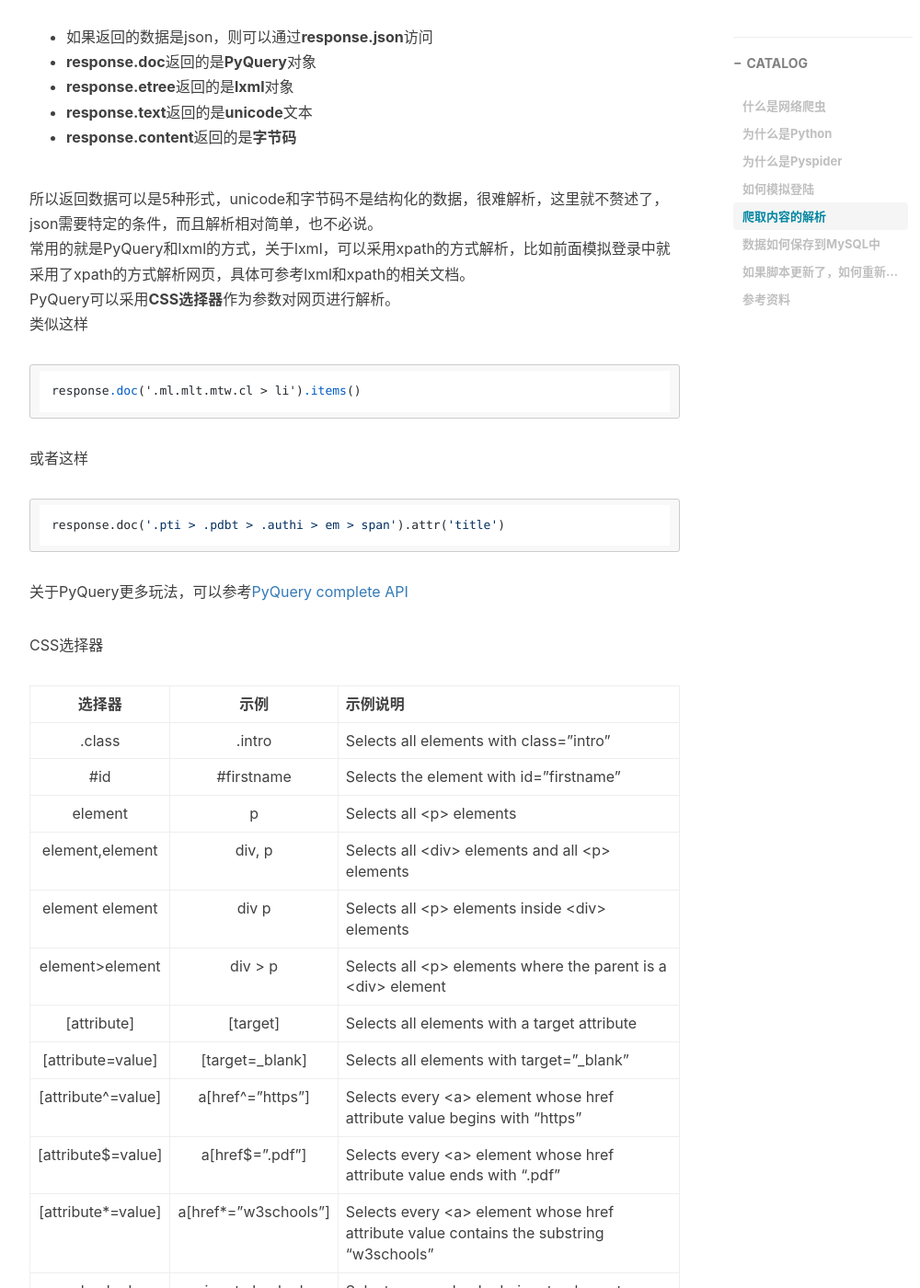
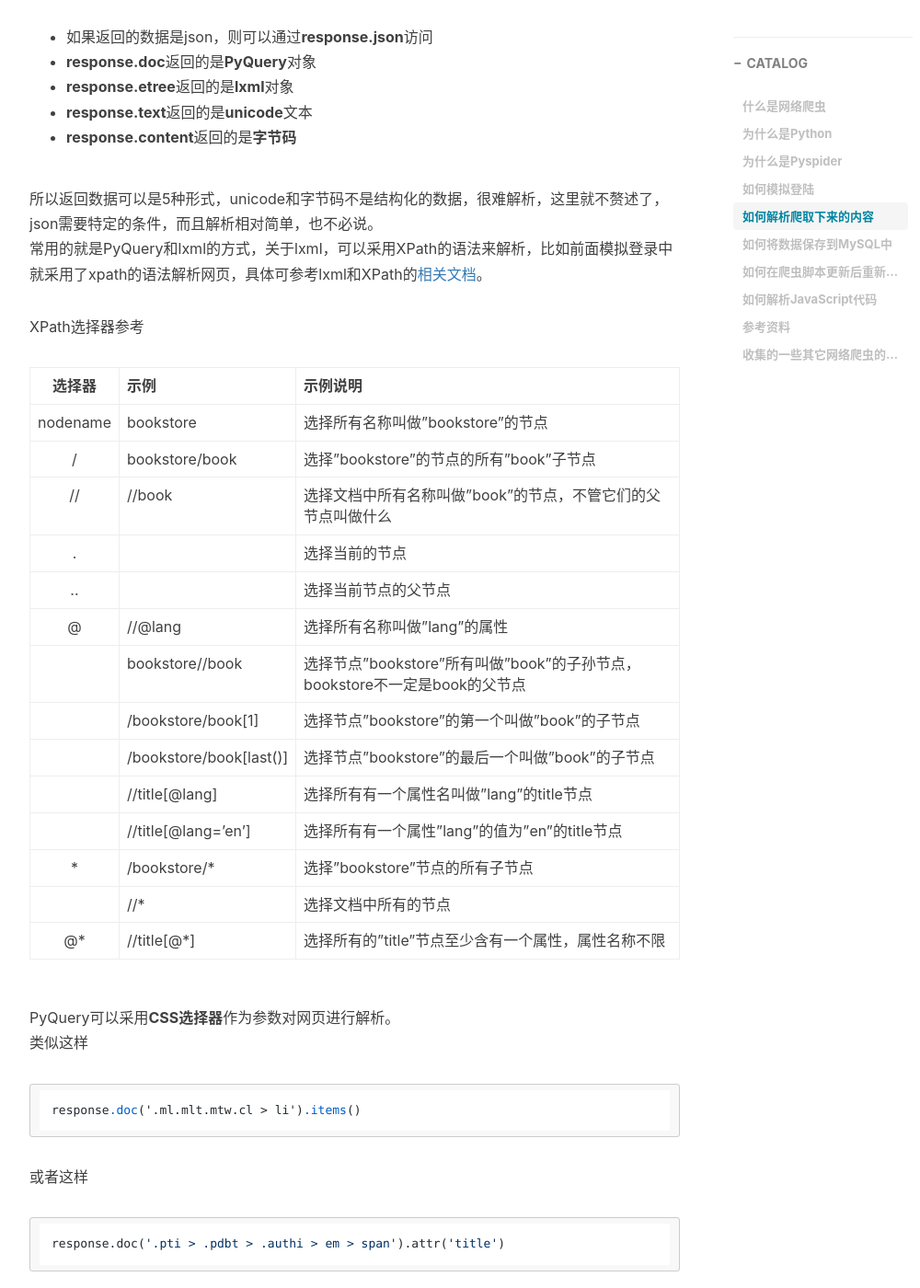
Before and after one commit to figofuture/figofuture.github.io, a Jekyll site: the page built from _posts/2016-08-10-pyspider-as-a-web-crawler-system.markdown, in a window 1280 px wide and 1400 px high, scrolled down 5383 px. Shown: the whole window at 92% size, without its empty margins (233-1233 px from the left). Built offline with Jekyll 4.4.1, drawn with Linux system fonts in a browser that asks for light colours; nearby versions of some CDN libraries; comment, search, counter and statistics services are not loaded; some of the changed text lies outside the part shown.

Commit message:
update post

````diff
--- a/_posts/2016-08-10-pyspider-as-a-web-crawler-system.markdown
+++ b/_posts/2016-08-10-pyspider-as-a-web-crawler-system.markdown
@@ -19,6 +19,7 @@
 
 ## 什么是网络爬虫
 来一段靠谱的**维基百科**的权威解释
+
 > 网络蜘蛛（Web spider）也叫网络爬虫（Web crawler），蚂蚁（ant），自动检索工具（automatic indexer），或者（在FOAF软件概念中）网络疾走（WEB scutter），是一种“自动化浏览网络”的程序，或者说是一种网络机器人。它们被广泛用于互联网搜索引擎或其他类似网站，以获取或更新这些网站的内容和检索方式。它们可以自动采集所有其能够访问到的页面内容，以供搜索引擎做进一步处理（分检整理下载的页面），而使得用户能更快的检索到他们需要的信息。
 
 所以网络爬虫是一种自动化运行的获取目标网页信息内容并按一定结构存储的便于查询检索的计算机程序。
@@ -173,7 +174,7 @@
 self.crawl(url, cookies = cookies, callback=self.index_page)
 ```
 
-## 爬取内容的解析
+## 如何解析爬取下来的内容
 爬取的内容通过回调的参数**response**返回，**response**有多种解析方式
 
 * 如果返回的数据是json，则可以通过**response.json**访问
@@ -183,7 +184,27 @@
 * **response.content**返回的是**字节码**
 
 所以返回数据可以是5种形式，unicode和字节码不是结构化的数据，很难解析，这里就不赘述了，json需要特定的条件，而且解析相对简单，也不必说。
-常用的就是PyQuery和lxml的方式，关于lxml，可以采用xpath的方式解析，比如前面模拟登录中就采用了xpath的方式解析网页，具体可参考lxml和xpath的相关文档。
+常用的就是PyQuery和lxml的方式，关于lxml，可以采用XPath的语法来解析，比如前面模拟登录中就采用了xpath的语法解析网页，具体可参考lxml和XPath的[相关文档](http://www.w3schools.com/xsl/xpath_syntax.asp)。
+
+XPath选择器参考
+
+|选择器|示例|示例说明|
+|:-------:|:-------|:-------|
+|nodename|bookstore|选择所有名称叫做"bookstore"的节点|
+|/|bookstore/book|选择"bookstore"的节点的所有"book"子节点|
+|//|//book|选择文档中所有名称叫做"book"的节点，不管它们的父节点叫做什么|
+|.||选择当前的节点|
+|..||选择当前节点的父节点|
+|@|//@lang|选择所有名称叫做"lang"的属性|
+||bookstore//book|选择节点"bookstore"所有叫做"book"的子孙节点，bookstore不一定是book的父节点|
+||/bookstore/book[1]|选择节点"bookstore"的第一个叫做"book"的子节点|
+||/bookstore/book[last()]|选择节点"bookstore"的最后一个叫做"book"的子节点|
+||//title[@lang]|选择所有有一个属性名叫做"lang"的title节点|
+||//title[@lang='en']|选择所有有一个属性"lang"的值为"en"的title节点|
+|*|/bookstore/*|选择"bookstore"节点的所有子节点|
+||//*|选择文档中所有的节点|
+|@*|//title[@*]|选择所有的"title"节点至少含有一个属性，属性名称不限|
+
 PyQuery可以采用**CSS选择器**作为参数对网页进行解析。
 类似这样
 
@@ -202,7 +223,7 @@
 CSS选择器
 
 |选择器|示例|示例说明|
-|:-------:|:-------:|:-------|
+|:-------:|:-------|:-------|
 |.class|.intro|Selects all elements with class="intro"|
 |#id|#firstname|Selects the element with id="firstname"|
 |element|p|Selects all \<p\> elements|
@@ -218,7 +239,7 @@
 
 更多详情请参考[CSS Selector Reference](http://www.w3schools.com/cssref/css_selectors.asp)
 
-## 数据如何保存到MySQL中
+## 如何将数据保存到MySQL中
 将MySQL的数据库访问封装成一个类
 
 ```
@@ -361,7 +382,7 @@
         db.insert(**result)
 ```
 
-## 如果脚本更新了，如何重新跑之前执行过的任务
+## 如何在爬虫脚本更新后重新运行之前执行过的任务
 比如这种场景，爬取了一些数据，发现没有写保存到数据库的逻辑，然后加上了这段逻辑，却发现之前跑过的任务不会在执行了。那么如何做到在爬虫脚本改动后，之前的任务重新自动再跑一遍呢。
 在**crawl_config**中使用**itag**来标示爬虫脚本的版本号，如果这个值发生改变，那么所有的任务都会重新再跑一遍。示例代码如下
 
@@ -377,6 +398,18 @@
 
 **itag**也可以用来控制特定的任务是否需要重新执行，详见[官方文档](http://docs.pyspider.org/en/latest/apis/self.crawl/#itag)。
 
+## 如何解析JavaScript代码
+具体如何使用的可以看官方文档，这里列举出一些可供参考的JavaScript解析器
+基于**Webkit**的[PhantomJS](http://phantomjs.org/)
+基于**Gecko**的[SlimerJS](http://slimerjs.org/)
+基于**PhantomJS**和**SlimerJS**的[CasperJS](http://casperjs.org/)
+[Nightmare](http://www.nightmarejs.org/)
+[Selenium](http://www.seleniumhq.org/)
+[spynner](https://github.com/makinacorpus/spynner)
+[ghost.py](https://github.com/jeanphix/Ghost.py)
+
+更多工具／框架请参考[Headless Browser and scraping - solutions](http://stackoverflow.com/questions/18539491/headless-browser-and-scraping-solutions)
+
 ## 参考资料
 
 [binux/pyspider](https://github.com/binux/pyspider)
@@ -388,3 +421,22 @@
 [pyspider的mysql数据存储接口](http://blog.csdn.net/u012293522/article/details/44222207)
 [PyQuery complete API](https://pythonhosted.org/pyquery/api.html)
 [CSS Selector Reference](http://www.w3schools.com/cssref/css_selectors.asp)
+
+## 收集的一些其它网络爬虫的资料
+
+[雪球股票信息超级爬虫](https://github.com/decaywood/XueQiuSuperSpider)
+
+[乌云公开漏洞、知识库爬虫和搜索](https://github.com/hanc00l/wooyun_public)
+
+[Scrapy](http://scrapy.org/)
+
+[爬视频音频神器You-Get](https://you-get.org/)
+
+[另一款视频下载神器youtube-dl](https://github.com/rg3/youtube-dl)
+[youtube-dl图形界面版](https://github.com/MrS0m30n3/youtube-dl-gui)
+
+[crawley](https://github.com/jmg/crawley)
+
+[PHP Crawler](https://sourceforge.net/projects/php-crawler/)
+[PHPCrawl](https://sourceforge.net/projects/phpcrawl/)
+[Phpfetcher](https://github.com/fanfank/phpfetcher)
````
